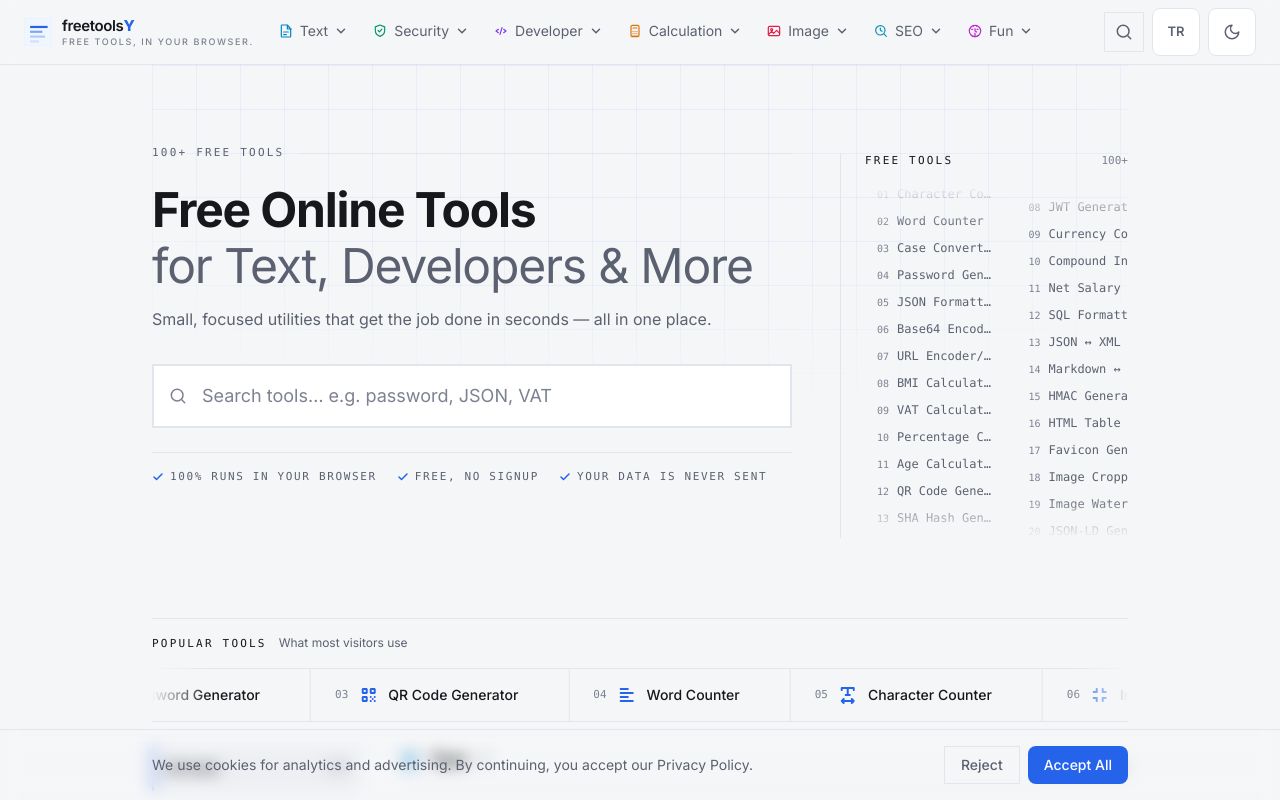
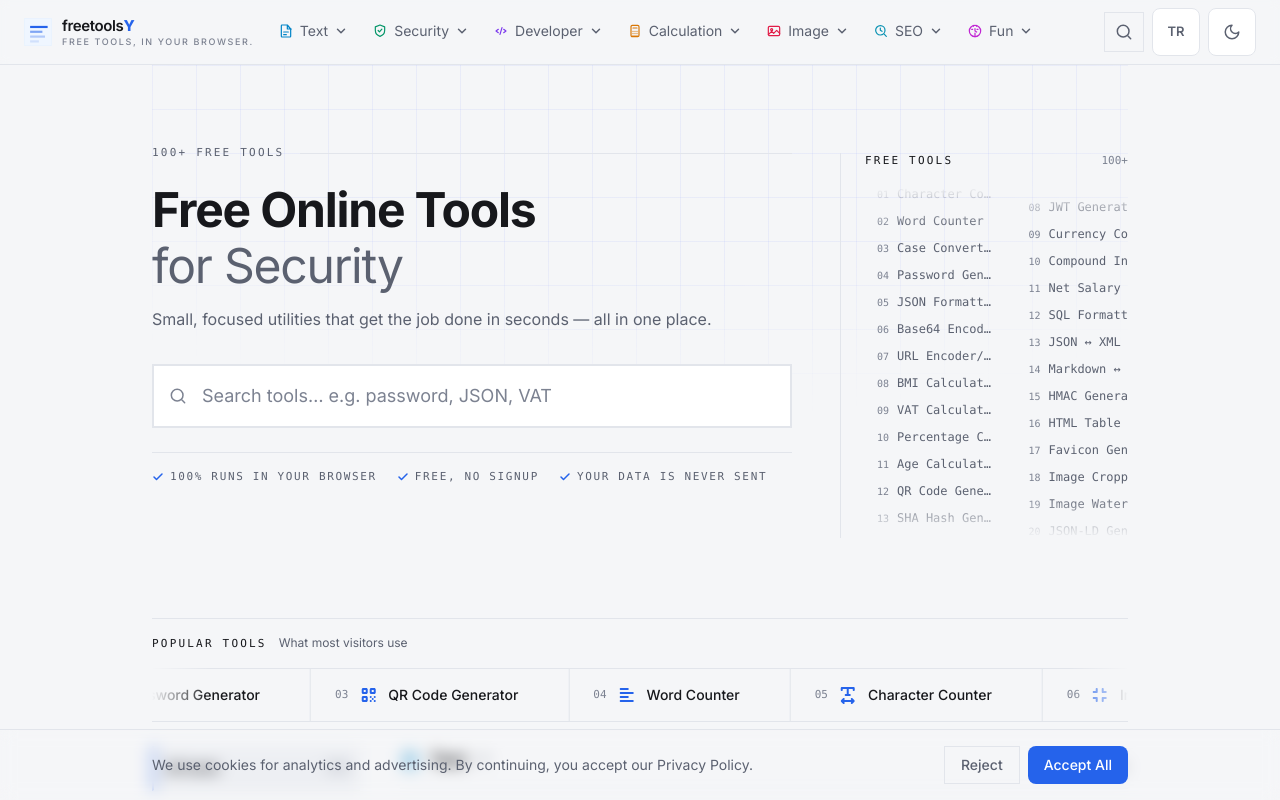
Before and after one commit to 4min-prog/freetoolsy, a Next.js app: page /en in a window 1280 px wide. Shown: the top 800 px of the page. Built offline with nearby package versions, Linux system fonts and the light colour scheme.

Commit message:
feat: hero basliginda kategori adlari sirayla dongusu (Text, Developers & More)

```diff
--- a/app/[locale]/page.tsx
+++ b/app/[locale]/page.tsx
@@ -8,6 +8,7 @@ import ToolExplorer from "@/components/ToolExplorer";
 import SearchBox from "@/components/SearchBox";
 import PopularStrip from "@/components/PopularStrip";
 import JsonLd from "@/components/JsonLd";
+import RotatingWords from "@/components/RotatingWords";
 import { Link } from "@/i18n/navigation";
 import { displayToolCount, tools } from "@/data/tools";
 import { toolPath } from "@/lib/paths";
@@ -52,6 +53,11 @@ export default async function Home({ params }: { params: { locale: string } }) {
   const titleParts = heroTitle.split(heroHighlight);
   const hasHighlight = titleParts.length === 2;
   const trustBadges = ["trustBrowser", "trustFree", "trustPrivacy"];
+  const categoryNames = (messages as { Categories?: Record<string, string> })
+    .Categories;
+  const heroWords = ["text", "developer", "security", "calculation", "image", "seo", "fun"]
+    .map((id) => categoryNames?.[id])
+    .filter((name): name is string => Boolean(name));
 
   return (
     <main className="mx-auto w-full max-w-5xl flex-1 px-4 sm:px-6">
@@ -117,7 +123,12 @@ export default async function Home({ params }: { params: { locale: string } }) {
               </span>
               {titleParts[1]?.trim() && (
                 <span className="mt-2 block font-normal text-muted">
-                  {titleParts[1].trim()}
+                  {t("heroTitleFor")}{" "}
+                  {heroWords.length > 0 ? (
+                    <RotatingWords words={heroWords} />
+                  ) : (
+                    titleParts[1].trim()
+                  )}
                 </span>
               )}
             </>
--- a/app/globals.css
+++ b/app/globals.css
@@ -101,6 +101,30 @@ body {
 }
 @media (prefers-reduced-motion: reduce) {
   .fade-in-up {
+    animation: none;
+  }
+}
+
+@keyframes hero-word-in {
+  from {
+    opacity: 0;
+    transform: translateY(0.35em);
+    filter: blur(2px);
+  }
+  to {
+    opacity: 1;
+    transform: translateY(0);
+    filter: blur(0);
+  }
+}
+
+.hero-rotating-word {
+  display: inline-block;
+  white-space: nowrap;
+  animation: hero-word-in 0.55s cubic-bezier(0.22, 1, 0.36, 1) both;
+}
+@media (prefers-reduced-motion: reduce) {
+  .hero-rotating-word {
     animation: none;
   }
 }
--- /dev/null
+++ b/components/RotatingWords.tsx
@@ -0,0 +1,30 @@
+"use client";
+
+import { useEffect, useState } from "react";
+
+type RotatingWordsProps = {
+  words: string[];
+  intervalMs?: number;
+};
+
+export default function RotatingWords({
+  words,
+  intervalMs = 2600,
+}: RotatingWordsProps) {
+  const [index, setIndex] = useState(0);
+
+  useEffect(() => {
+    const id = setInterval(() => {
+      setIndex((i) => (i + 1) % words.length);
+    }, intervalMs);
+    return () => clearInterval(id);
+  }, [intervalMs, words.length]);
+
+  const word = words[index % words.length];
+
+  return (
+    <span key={word} className="hero-rotating-word">
+      {word}
+    </span>
+  );
+}
```
Also changed, not shown: messages/en.json, messages/tr.json.
